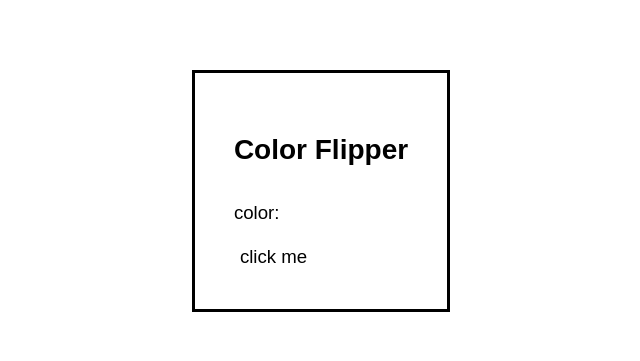
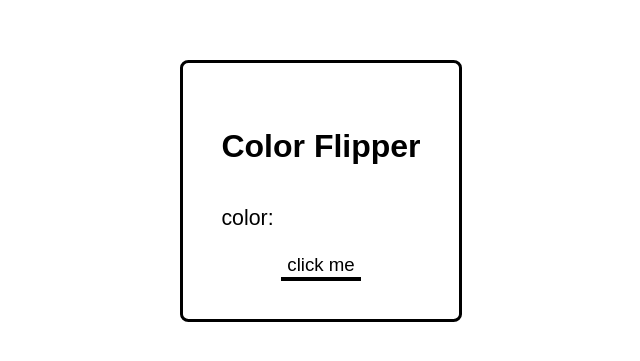
Before and after one commit to Solnijko/ColorFlipper, a plain HTML site: page index.html in a window 1280 px wide. Shown: the part 209-570 px from the top of the page, without its empty margins (319-959 px from the left). Drawn offline with Linux system fonts and the light colour scheme.

Commit message:
Changed "Color Flipper" box styles

```diff
--- a/style.css
+++ b/style.css
@@ -1,7 +1,11 @@
+*{
+    box-sizing: border-box;
+}
+
 body {
     padding: 0;
     margin: 0;
-    font-size: 14pt;
+    font-size: 16pt;
     font-family: sans-serif;
 }
 
@@ -17,11 +21,12 @@ body {
     border: 3px solid #000;
     padding: 3%;
     transition: .3s;
+    border-radius: 3%;
     background: #fff;
 }
 
-.center:hover {
-    border-radius: 10%;
+.center:hover{
+    box-shadow: 7px 7px #000;
 }
 
 .main-title {
@@ -45,10 +50,12 @@ body {
     font-size: 14pt;
     transition: .3s;
     cursor: pointer;
+    align-self: center;
+    justify-self: end;
+    border-bottom: 4px solid #000;
 }
 
 #change-btn:hover {
     background-color: #000;
     color: #fff;
-    border-radius: 5%;
 }
```
